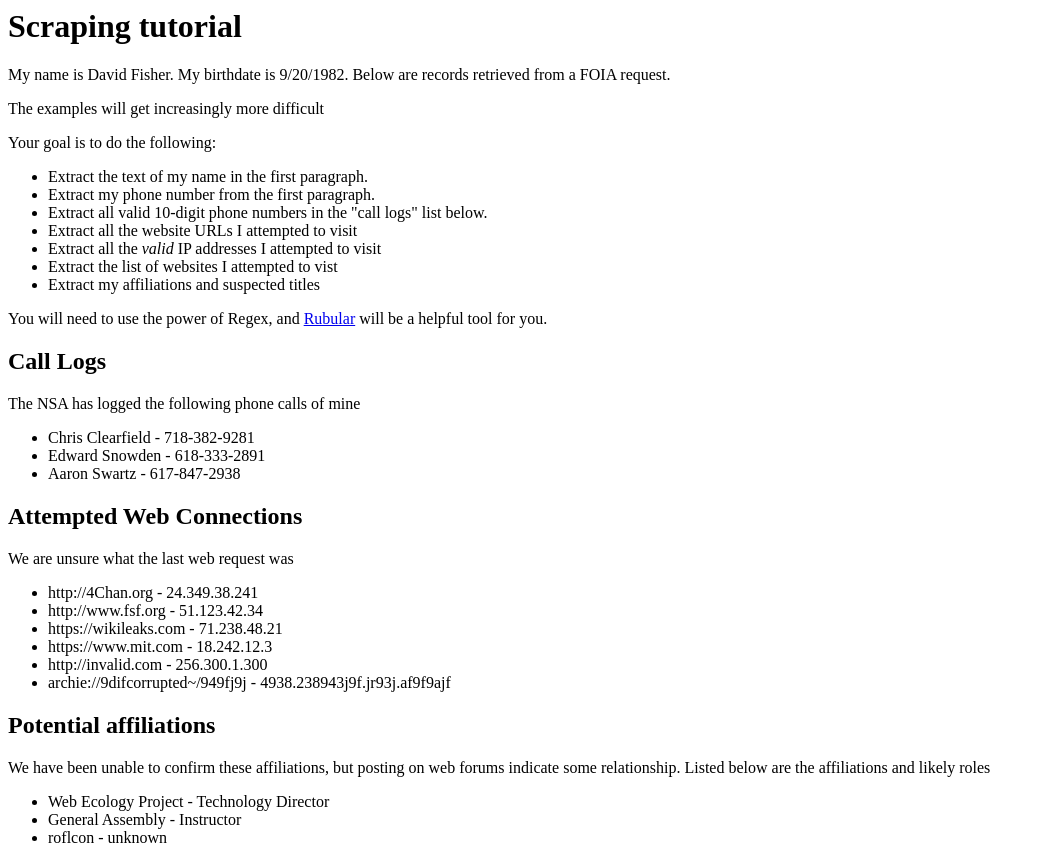
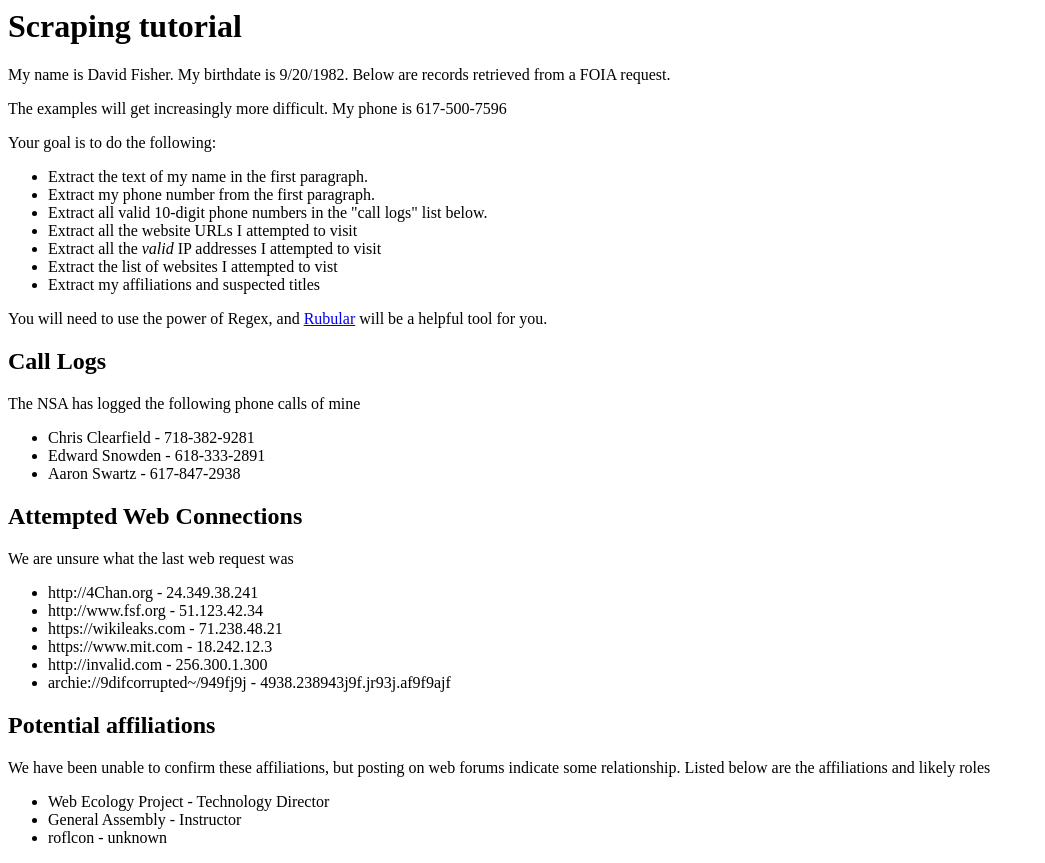
Before and after one commit to ga-wdi-boston/wdi_5_rails_demo_nokogiri, a plain HTML site: page index.html in a window 1280 px wide. Shown: the whole page, without its empty margins (0-1045 px from the left). Drawn offline with Linux system fonts and the light colour scheme.

Commit message:
Update index.html

```diff
--- a/index.html
+++ b/index.html
@@ -7,7 +7,7 @@
 
 <h1>Scraping tutorial</h1>
 <p>My name is <span class="name">David Fisher</span>. My birthdate is 9/20/1982. Below are records retrieved from a FOIA request. </p>
-<p>The examples will get increasingly more difficult</p>
+<p>The examples will get increasingly more difficult. My phone is 617-500-7596</p>
 <p>Your goal is to do the following:</p>
 <ul>
 	<li>Extract the text of my name in the first paragraph.</li>
```
